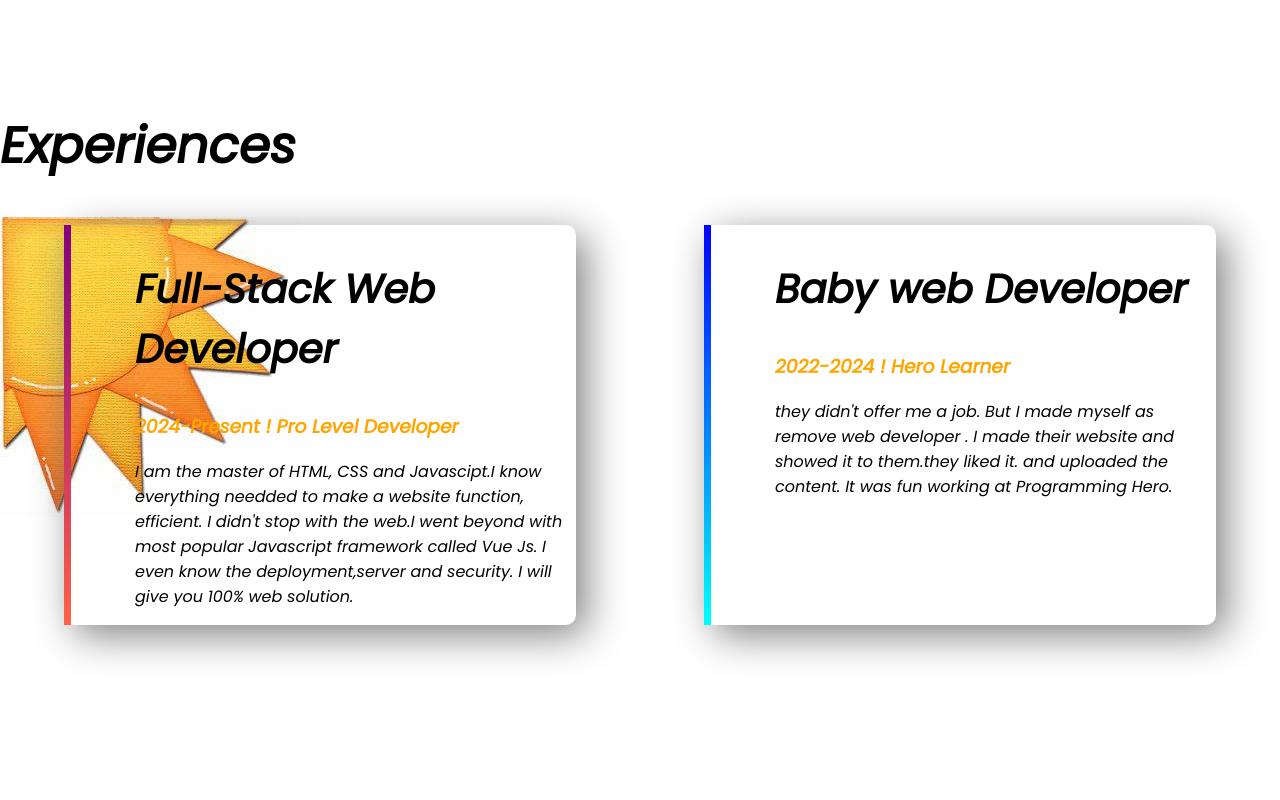
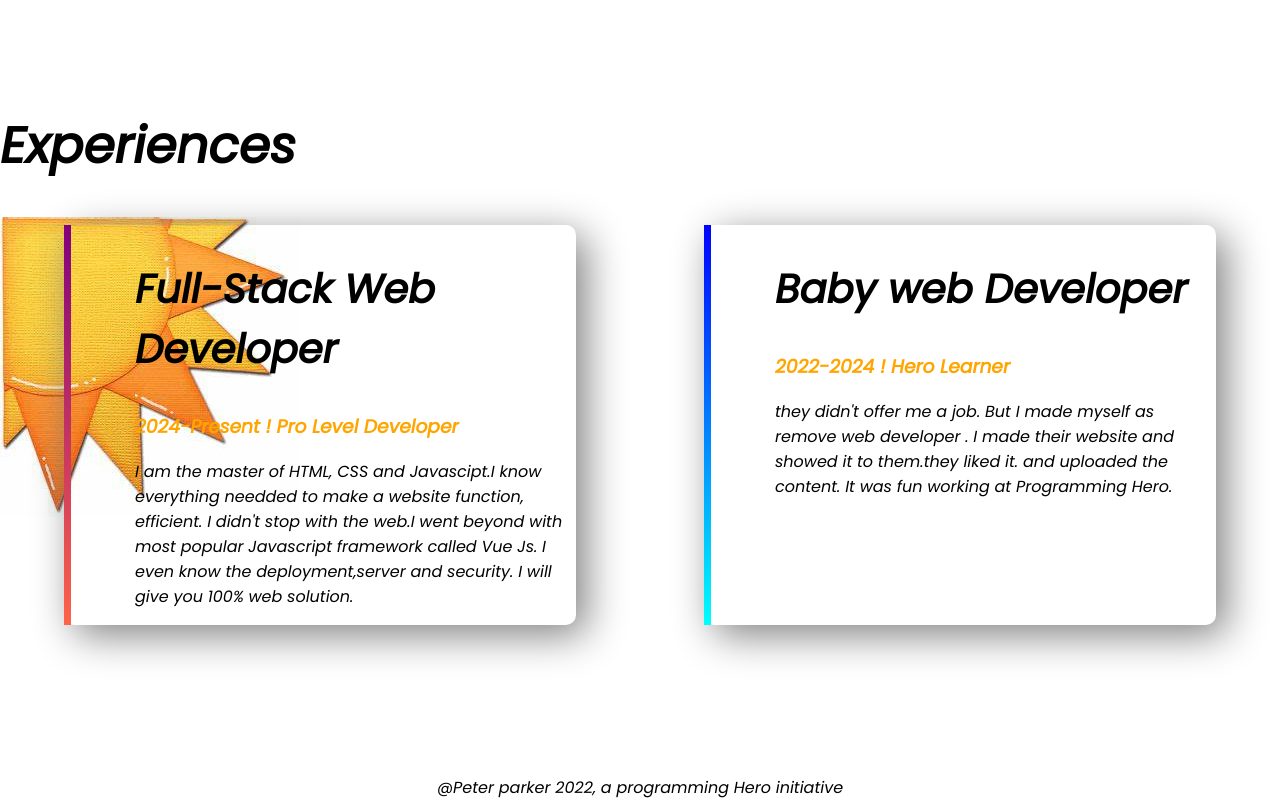
Before and after one commit to hanifwebdeveloper/developer-protfolio001, a plain HTML site: page index.html in a window 1280 px wide. Shown: the part 1048-1848 px from the top of the page. Before the commit the page ends 1823 px from the top, so only its background shows below. Drawn offline with Linux system fonts and the light colour scheme.

Commit message:
footer added

```diff
--- a/index.html
+++ b/index.html
@@ -64,7 +64,9 @@
             </div>
         </div>
     </section>
-
+    <footer>
+        @Peter parker 2022, a programming Hero initiative
+    </footer>
 
 </body>
 
--- a/style.css
+++ b/style.css
@@ -77,3 +77,7 @@ h2 {
     border-image: linear-gradient(blue, cyan);
     border-image-slice: 1;
 }
+
+footer {
+    text-align: center;
+}
```
